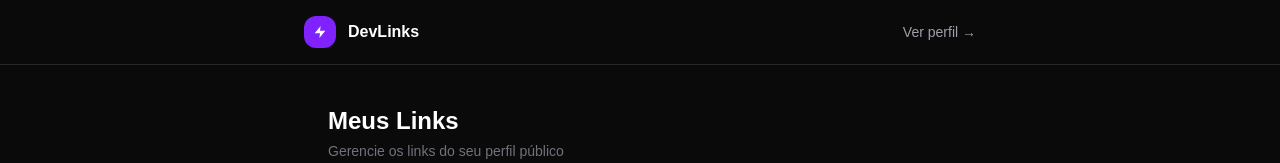
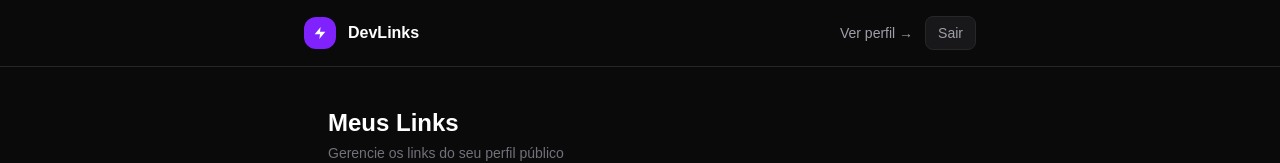
Before and after one commit to Felipe-Yasuo/devlinks, a Next.js app: page /dashboard in a window 1280 px wide. Shown: the top 163 px of the page. Built offline with nearby package versions, Linux system fonts and the light colour scheme; no server answers; the database is empty.

Commit message:
feat: add logout button to dashboard

```diff
--- a/src/app/dashboard/page.tsx
+++ b/src/app/dashboard/page.tsx
@@ -2,6 +2,7 @@ import { auth } from "@/auth"
 import { prisma } from "@/lib/prisma"
 import LinkForm from "@/components/LinkForm"
 import LinkList from "@/components/LinkList"
+import LogoutButton from "@/components/LogoutButton"
 
 export default async function DashboardPage() {
     const session = await auth()
@@ -31,6 +32,7 @@ export default async function DashboardPage() {
                         >
                             Ver perfil →
                         </a>
+                        <LogoutButton />
                     </div>
                 </div>
             </header >
--- /dev/null
+++ b/src/components/LogoutButton.tsx
@@ -0,0 +1,14 @@
+"use client"
+
+import { signOut } from "next-auth/react"
+
+export default function LogoutButton() {
+    return (
+        <button
+            onClick={() => signOut({ callbackUrl: "/login" })}
+            className="bg-zinc-900 hover:bg-zinc-800 border border-zinc-800 text-zinc-400 hover:text-white px-3 py-1.5 rounded-lg text-sm transition-colors"
+        >
+            Sair
+        </button>
+    )
+}
```
